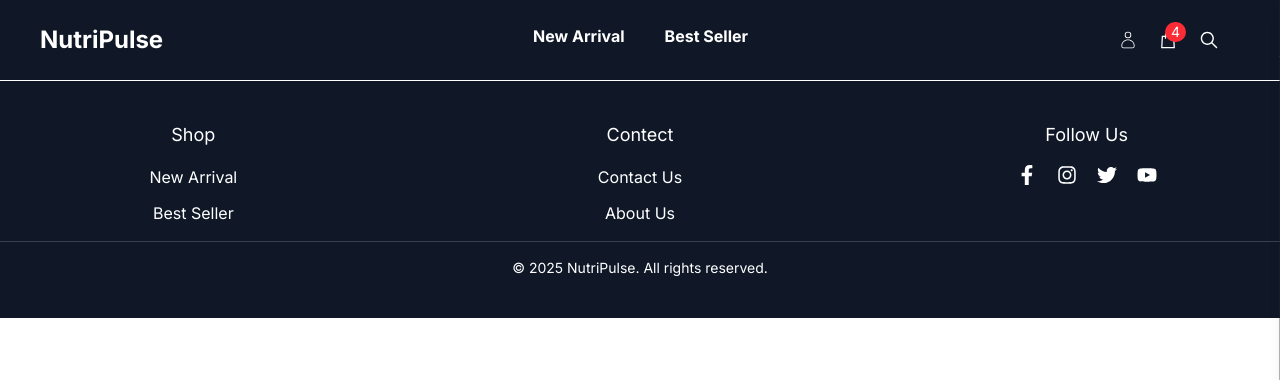
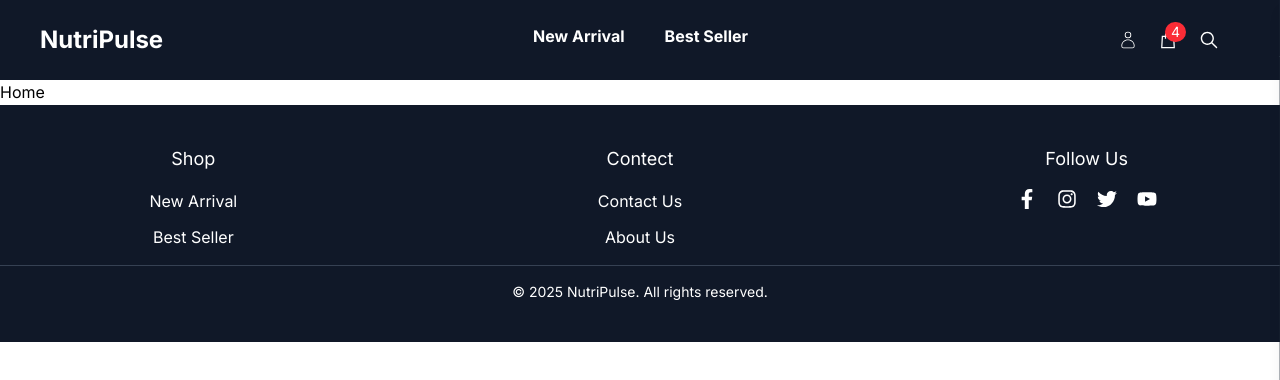
Before and after one commit to Itsme-Mingmar/E-commerce-, a React app in the folder frontend/: page / in a window 1280 px wide. Shown: the top 380 px of the page. Built offline with nearby package versions, Linux system fonts and the light colour scheme; the HTML template or start-up script is replaced by a standard one.

Commit message:
add outlet route for home

```diff
--- a/frontend/src/App.jsx
+++ b/frontend/src/App.jsx
@@ -1,13 +1,16 @@
 import React from 'react'
 import {BrowserRouter, Route, Routes} from "react-router-dom";
 import UserLayout from './components/Layout/UserLayout';
+import Home from './pages/Home';
 
 
 function App() {
   return (
     <BrowserRouter>
       <Routes>
-        <Route path='/' element= {<UserLayout/>}/>
+        <Route path='/' element= {<UserLayout/>}>
+        <Route path='/' element={<Home/>} />
+        </Route>
       </Routes>
     </BrowserRouter>
   )
--- a/frontend/src/components/Layout/UserLayout.jsx
+++ b/frontend/src/components/Layout/UserLayout.jsx
@@ -1,11 +1,15 @@
 import React from 'react'
 import Header from '../Common/Header';
 import Footer from '../Common/Footer';
+import { Outlet } from 'react-router-dom';
 
 function UserLayout() {
   return (
     <>
         <Header/>
+        <main>
+          <Outlet/>
+        </main>
         <Footer/>
     </>
   )
--- /dev/null
+++ b/frontend/src/pages/Home.jsx
@@ -0,0 +1,9 @@
+import React from 'react'
+
+const Home = () => {
+  return (
+    <div>Home</div>
+  )
+}
+
+export default Home
```
Also changed, not shown: frontend/src/assets/hero.jpg (added).
